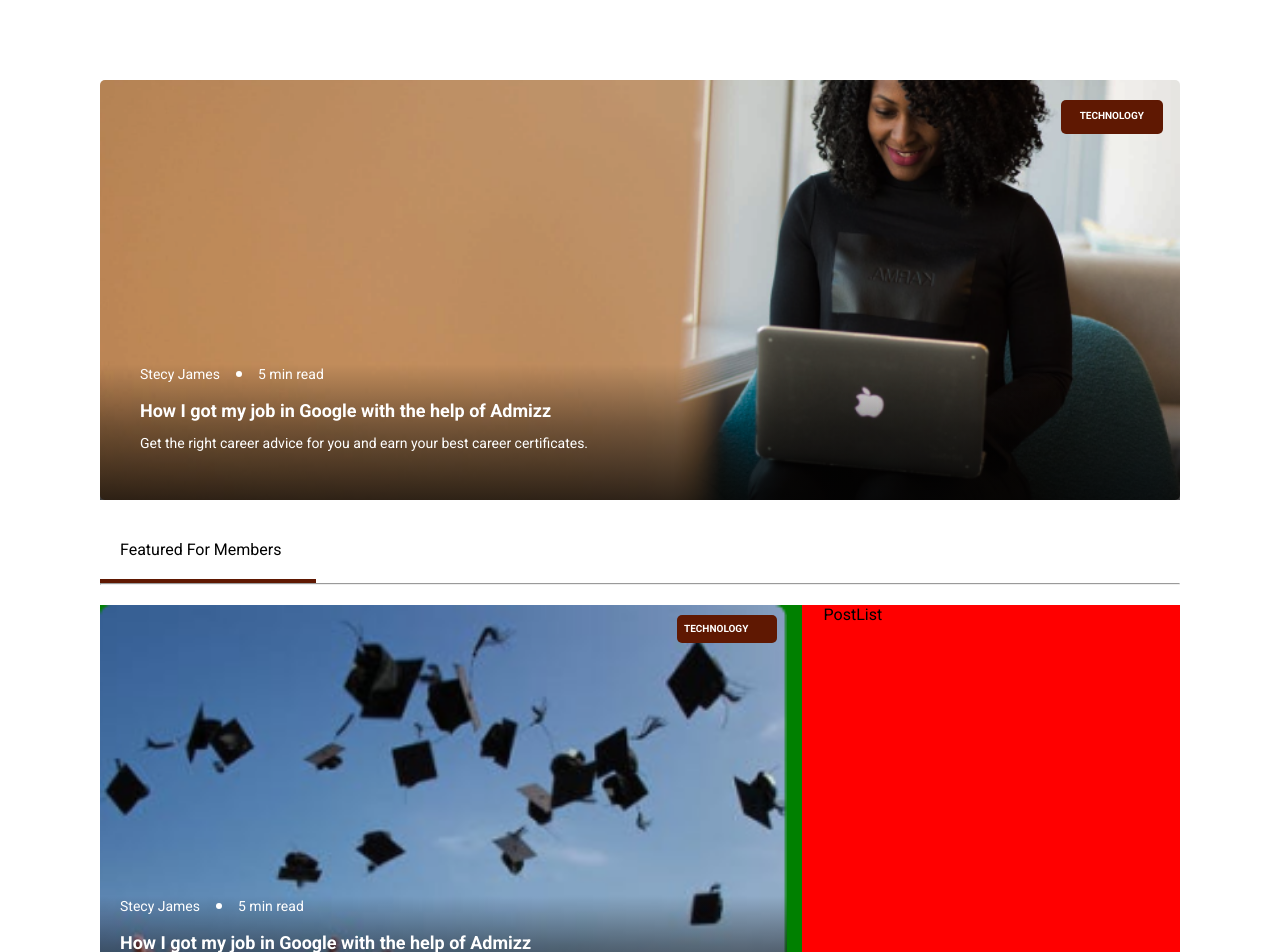
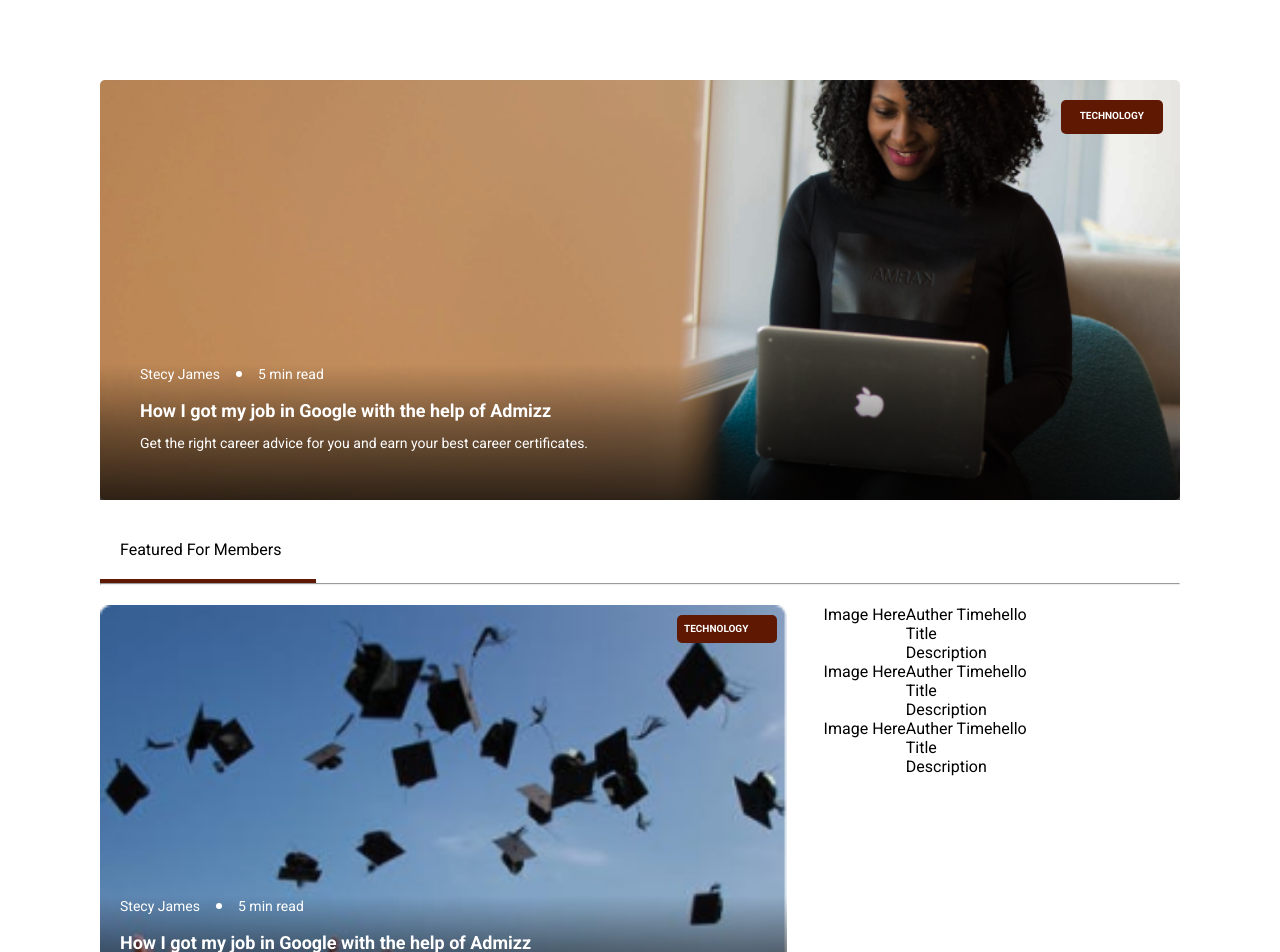
Before and after one commit to sthasadin/admizz-demo, a Next.js app: page /bloglist in a window 1280 px wide. Shown: the top 952 px of the page. Built offline with nearby package versions, Linux system fonts and the light colour scheme.

Commit message:
added structure of BlogListSingle

```diff
--- a/components/BlogListMember/index.tsx
+++ b/components/BlogListMember/index.tsx
@@ -1,5 +1,6 @@
 import React from "react";
 import { SingleBlogCard } from "../SingleBlogCard";
+import { SingleListPostWithImage } from "../SingleListPostWithImage";
 
 const BlogListMember = () => {
   return (
@@ -36,7 +37,9 @@ const BlogListMember = () => {
         </div>
       </div>
       <div className="blog-list-member__postList">
-        PostList
+        <SingleListPostWithImage />
+        <SingleListPostWithImage />
+        <SingleListPostWithImage />
       </div>
     </div>
   );
--- /dev/null
+++ b/components/SingleListPostWithImage/index.tsx
@@ -0,0 +1,27 @@
+import React from "react";
+
+const SingleListPostWithImage = (props: any) => {
+  return (
+    <div className="single-list-post-with-image">
+      <div className="single-list-post-with-image__container">
+        <div className="single-list-post-with-image__imageContainer">
+          Image Here
+        </div>
+        <div className="single-list-post-with-image__DetailContainer">
+          <div className="single-list-post-with-image__AutherTimeContainer">
+            Auther Time
+          </div>
+          <div className="single-list-post-with-image__Title">
+            Title
+          </div>
+          <div className="single-list-post-with-image__Description">
+            Description
+          </div>
+        </div>
+        hello
+      </div>
+    </div>
+  );
+};
+
+export { SingleListPostWithImage };
--- a/styles/components/_blogListMember.scss
+++ b/styles/components/_blogListMember.scss
@@ -1,19 +1,15 @@
 .blog-list-member {
   display: flex;
   width: 100%;
-  background-color: red;
   justify-content: space-between;
   &__highlightPost {
     width: 65%;
-    background-color: blue;
   }
   &__topPost {
-    background-color: green;
   }
   &__secondaryPostContainer {
     display: flex;
     justify-content: space-between;
-    background-color: yellow;
   }
   &__postList {
     width: 33%;
--- a/styles/components/_main.scss
+++ b/styles/components/_main.scss
@@ -33,3 +33,4 @@
 @import "sectionTitle";
 @import "blogListMember";
 @import "singleBlogCard";
+@import "singleListPostWithImage";
--- /dev/null
+++ b/styles/components/_singleListPostWithImage.scss
@@ -0,0 +1,6 @@
+.single-list-post-with-image {
+  width: 100%;
+  &__container {
+    display: flex;
+  }
+}
```
Also changed, not shown: public/BlogImage.png (added).
